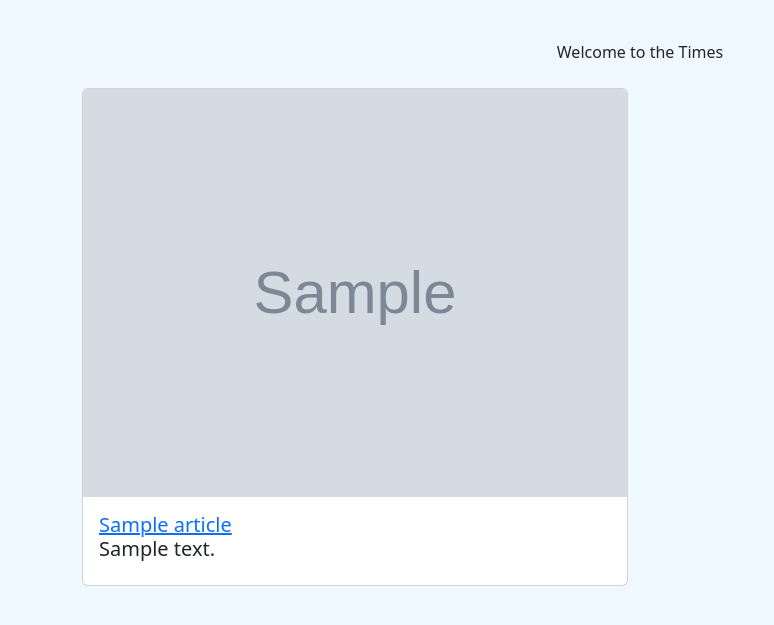
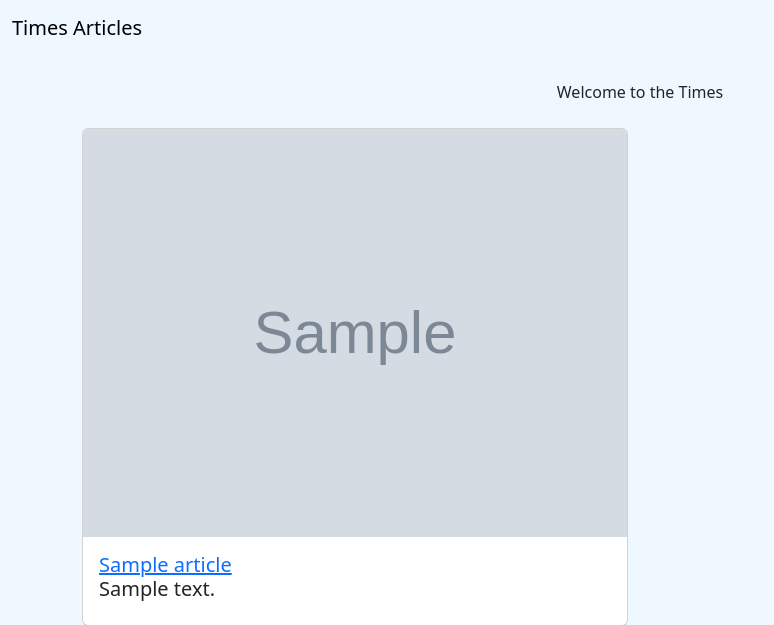
Before and after one commit to obedNuertey1/news-website, a Flask app: page / in a window 1280 px wide. Shown: the top 625 px of the page, without its empty margins (0-774 px from the left). Run offline with Flask 2, Linux system fonts and the light colour scheme; grey boxes marked "Sample" are stand-in pictures; a database or web service that is not in the repository returns one stand-in record (values such as "Sample title"); data that the repository does not hold is empty.

Commit message:
patch: on line to 3 ./templates/navbar.html

```diff
--- a/templates/navbar.html
+++ b/templates/navbar.html
@@ -1,4 +1,5 @@
 <nav class="navbar navbar-expand-sm">
     <div class="container-fluid">
+        <a class="navbar-brand" href="/">Times Articles</a>
     </div>
 </nav>
```
